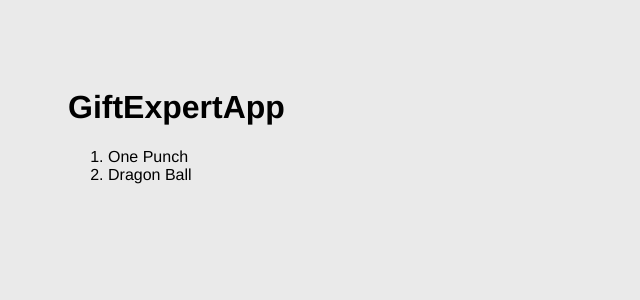
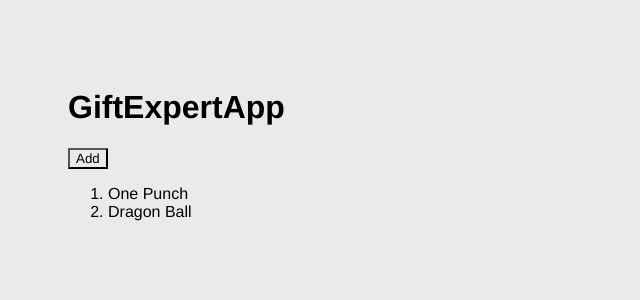
Before and after one commit to MattoDev/gitf-expert-app, a React (Vite) app: page / in a window 1280 px wide. Shown: the top 300 px of the page, without its empty margins (0-640 px from the left). Built offline with nearby package versions, Linux system fonts and the light colour scheme.

Commit message:
insert categories

```diff
--- a/src/GiftExpertApp.jsx
+++ b/src/GiftExpertApp.jsx
@@ -5,10 +5,16 @@ export const GiftExpertApp = () => {
   // No debo poner condicionalmente mis hooks
   const [categories, setCategories] = useState(["One Punch", "Dragon Ball"]);
 
+  const onAddCategory = () => {
+    setCategories((current) => [...current, "Valorant"]);
+  };
+
   console.log(categories);
   return (
     <>
       <h1>GiftExpertApp</h1>
+
+      <button onClick={onAddCategory}>Add</button>
 
       <ol>
         {categories.map((category) => {
```
